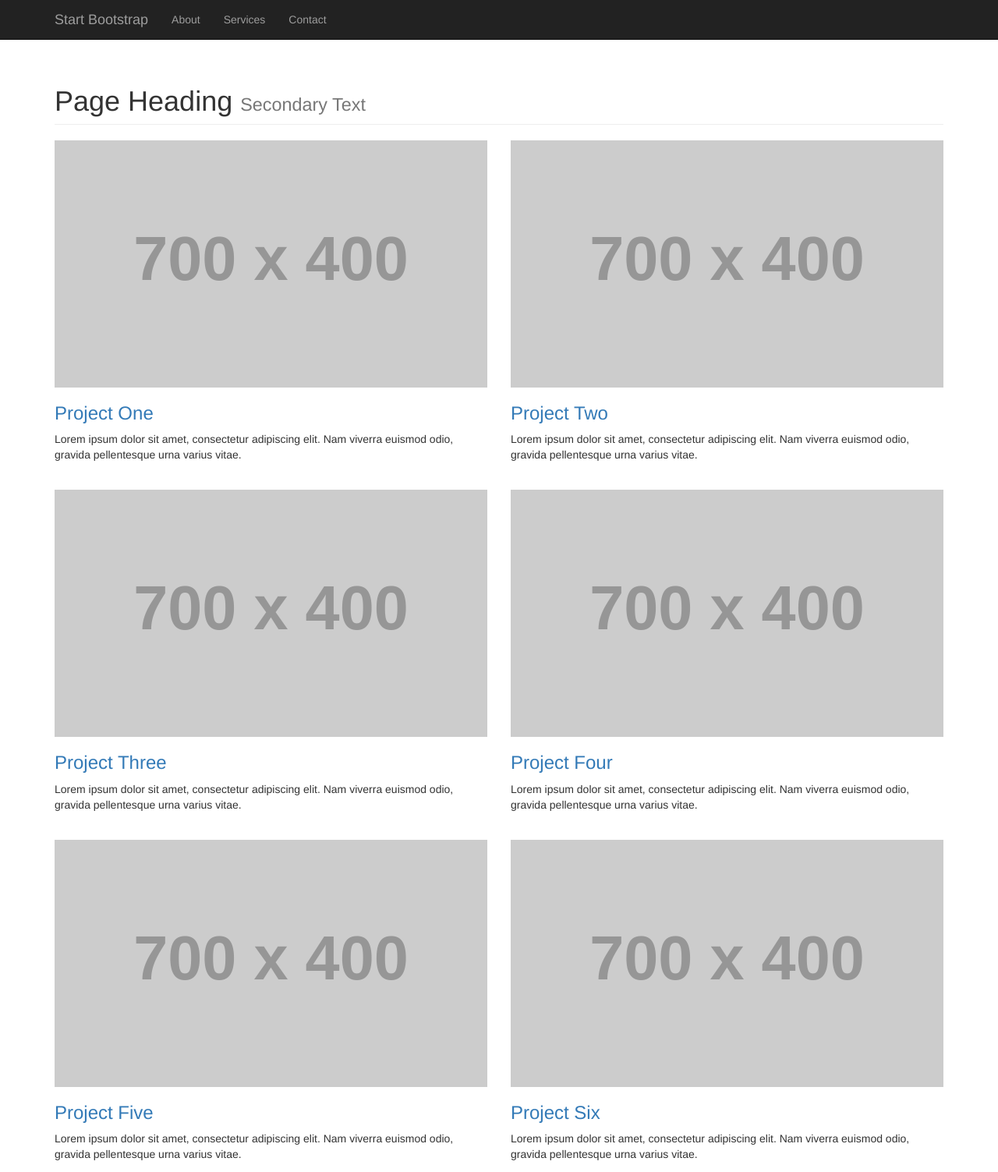
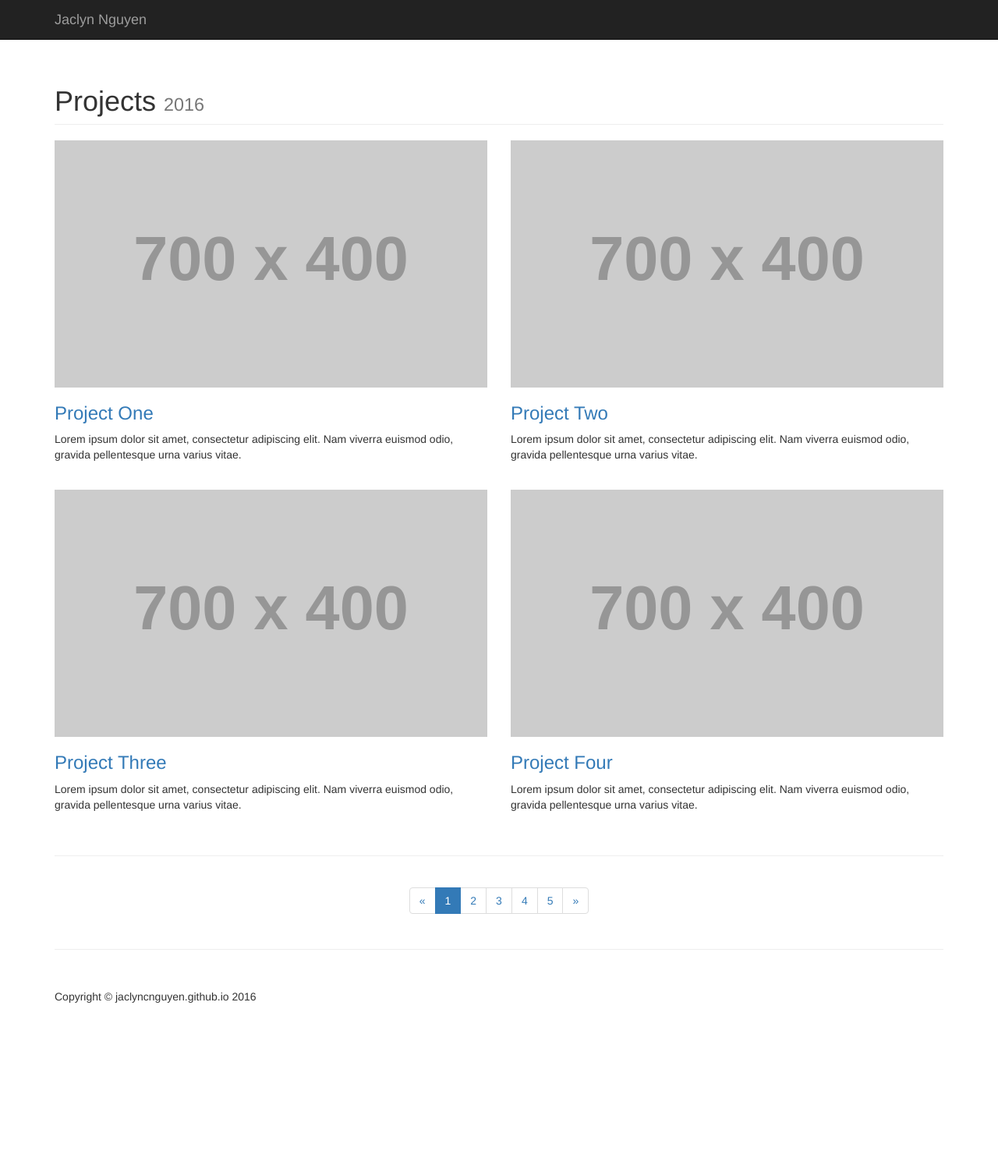
Before and after one commit to jaclyncnguyen/jaclyncnguyen.github.io, a plain HTML site: page index.html in a window 1280 px wide. Shown: the top 1503 px of the page at 78% size. After the commit the page ends 1348 px from the top, so only its background shows below. Drawn offline with Linux system fonts and the light colour scheme; placeholder pictures from the web are drawn by us.

Commit message:
changing personalization

```diff
--- a/index.html
+++ b/index.html
@@ -9,7 +9,7 @@
     <meta name="description" content="">
     <meta name="author" content="">
 
-    <title>2 Col Portfolio - Start Bootstrap Template</title>
+    <title>Jaclyn Nguyen</title>
 
     <!-- Bootstrap Core CSS -->
     <link href="css/bootstrap.min.css" rel="stylesheet">
@@ -39,9 +39,9 @@
                     <span class="icon-bar"></span>
                     <span class="icon-bar"></span>
                 </button>
-                <a class="navbar-brand" href="#">Start Bootstrap</a>
+                <a class="navbar-brand" href="#">Jaclyn Nguyen</a>
             </div>
-            <!-- Collect the nav links, forms, and other content for toggling -->
+            <!-- Collect the nav links, forms, and other content for toggling
             <div class="collapse navbar-collapse" id="bs-example-navbar-collapse-1">
                 <ul class="nav navbar-nav">
                     <li>
@@ -55,6 +55,7 @@
                     </li>
                 </ul>
             </div>
+             -->
             <!-- /.navbar-collapse -->
         </div>
         <!-- /.container -->
@@ -66,8 +67,8 @@
         <!-- Page Header -->
         <div class="row">
             <div class="col-lg-12">
-                <h1 class="page-header">Page Heading
-                    <small>Secondary Text</small>
+                <h1 class="page-header">Projects
+                    <small>2016</small>
                 </h1>
             </div>
         </div>
@@ -119,7 +120,7 @@
         </div>
         <!-- /.row -->
 
-        <!-- Projects Row -->
+        <!-- Projects Row
         <div class="row">
             <div class="col-md-6 portfolio-item">
                 <a href="#">
@@ -140,6 +141,7 @@
                 <p>Lorem ipsum dolor sit amet, consectetur adipiscing elit. Nam viverra euismod odio, gravida pellentesque urna varius vitae.</p>
             </div>
         </div>
+         -->
         <!-- /.row -->
 
         <hr>
@@ -180,7 +182,7 @@
         <footer>
             <div class="row">
                 <div class="col-lg-12">
-                    <p>Copyright &copy; Your Website 2014</p>
+                    <p>Copyright &copy; jaclyncnguyen.github.io 2016</p>
                 </div>
             </div>
             <!-- /.row -->
```
